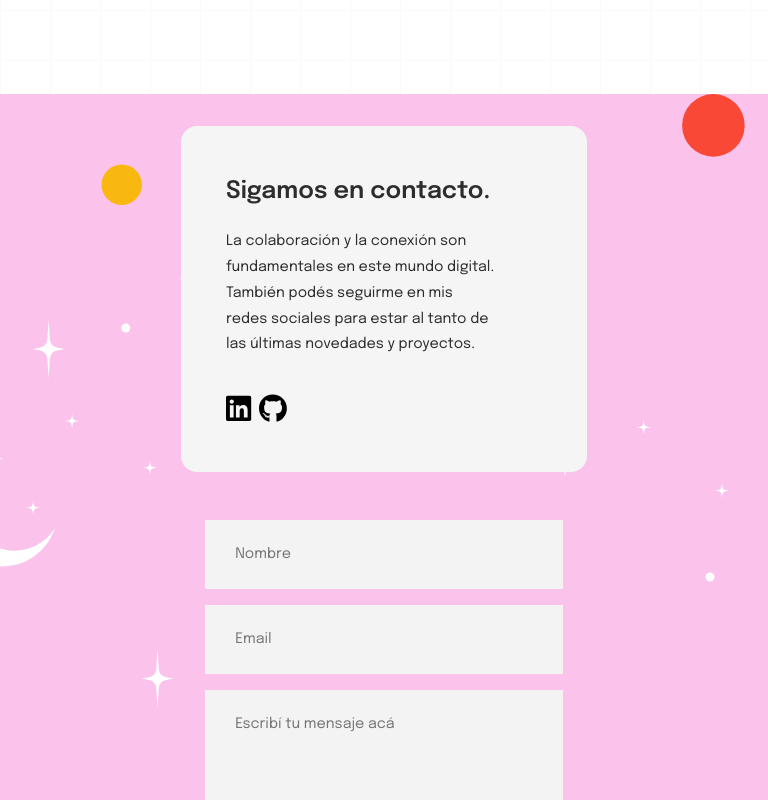
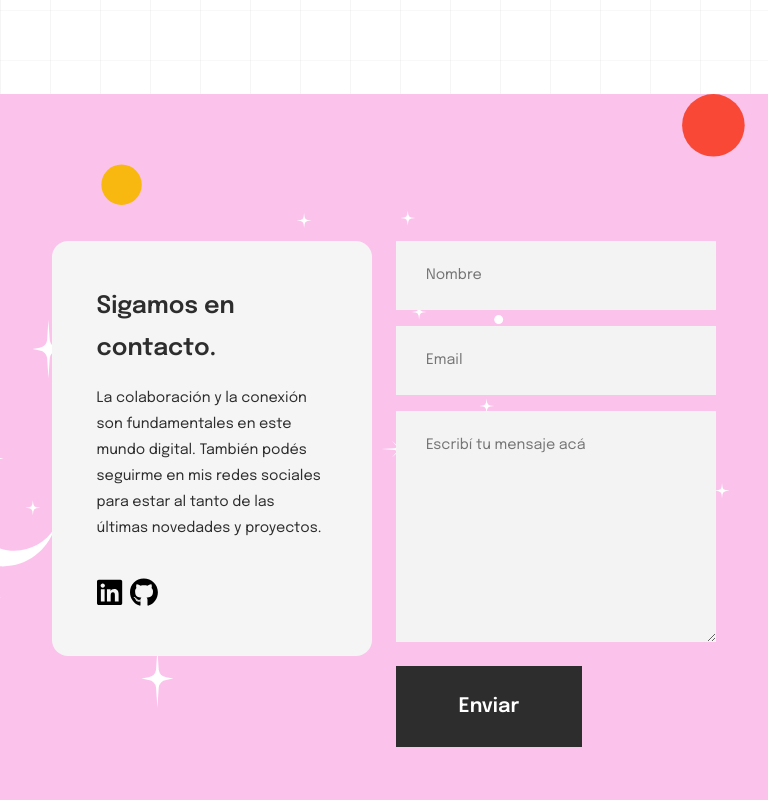
Before and after one commit to jimenabelentorrilla/portfolio-jimena-belen, a React (Vite) app: page / in a window 768 px wide. Shown: the part 2340-3140 px from the top of the page. Built offline with nearby package versions, Linux system fonts and the light colour scheme.

Commit message:
[update] url cv

```diff
--- a/src/App.css
+++ b/src/App.css
@@ -14,7 +14,7 @@
   padding: 2em;
 }
 .bg-grid{
-  background-image: linear-gradient(#dfdfdf23  1px, transparent 1px), linear-gradient(to right, #dfdfdf27 1px, transparent 1px);
+  background-image: linear-gradient(#dfdfdf36  1px, transparent 1px), linear-gradient(to right, #dfdfdf4d 1px, transparent 1px);
   background-size: 50px 50px;
   background-color: #ffffff;
 }
--- a/src/components/Footer/Footer.css
+++ b/src/components/Footer/Footer.css
@@ -118,6 +118,10 @@
   }
 
   @media (min-width: 768px) and (max-width: 991.99px){
+    .gap-ftr {
+      flex-direction: row;
+      gap: 0px !important;
+    }
     .card-text h2{
       font-size:1.5em;
     }
@@ -133,6 +137,10 @@
   }
 
   @media (min-width: 992px) and (max-width: 1199.99px) {
+    .gap-ftr {
+      flex-direction: row;
+      gap: 0px !important;
+    }
     .card-text h2{
       font-size:1.6em;
     }
--- a/src/components/Footer/Footer.jsx
+++ b/src/components/Footer/Footer.jsx
@@ -36,7 +36,7 @@ const Footer = () => {
     <>
         <Container id="contacto" fluid className="row-footer d-flex justify-content-center align-items-center" >
           <Row className="gap-ftr d-flex gap-5">
-                <Col xs={12} sm={12} md={12} lg={12} xl={6} xxl={6}>
+                <Col xs={12} sm={12} md={6} lg={6} xl={6} xxl={6}>
                     <div className='card-footer d-flex flex-column align-items-start'>
                         <div className="card-text d-flex flex-column gap-2">
                             <h2>Sigamos en contacto.</h2>
@@ -49,7 +49,7 @@ const Footer = () => {
                         </div>
                     </div>
                 </Col>
-                <Col xs={12} sm={12} md={12} lg={12} xl={6} xxl={6}>
+                <Col xs={12} sm={12} md={6} lg={6} xl={6} xxl={6}>
                     <form ref={form} onSubmit={sendEmail} className="d-flex flex-column gap-4">
                         <div className="flex-input d-flex flex-column gap-3">
                             <div className="input-footer">
--- a/src/components/Header/Header.jsx
+++ b/src/components/Header/Header.jsx
@@ -13,7 +13,7 @@ const Header = () => {
                     <div className="text-hd d-flex flex-column align-items-start">
                         <span>Frontend Developer</span>
                         <h1>Jimena Belén Torrilla</h1>
-                        <a href="https://drive.google.com/file/d/1zg5TCq0myHsC8QHCz_4jj0GJj6P__CX3/view?usp=sharing" target='blank' class="btn-des">DESCARGAR CV</a>
+                        <a href="https://drive.google.com/file/d/1jcyxfLB1M20TI318f7baMw_tgGj13FJM/view" target='blank' class="btn-des">DESCARGAR CV</a>
                     </div>
                 </Col>
                 <Col xs={12} sm={12} md={12} lg={12} xl={6} xxl={6}>
```
Also changed, not shown: 1 other file (tests, documents, lock files or other folders).
